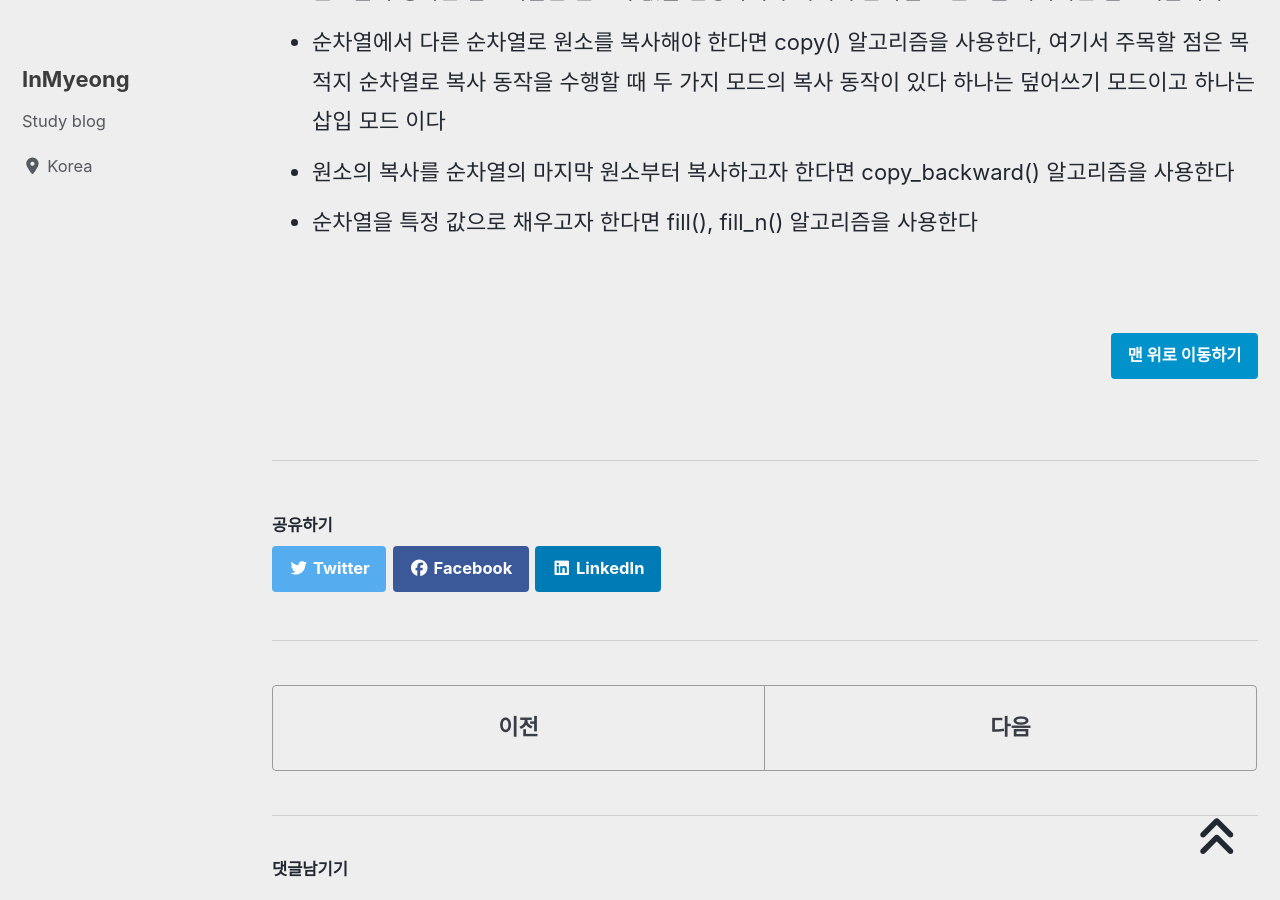
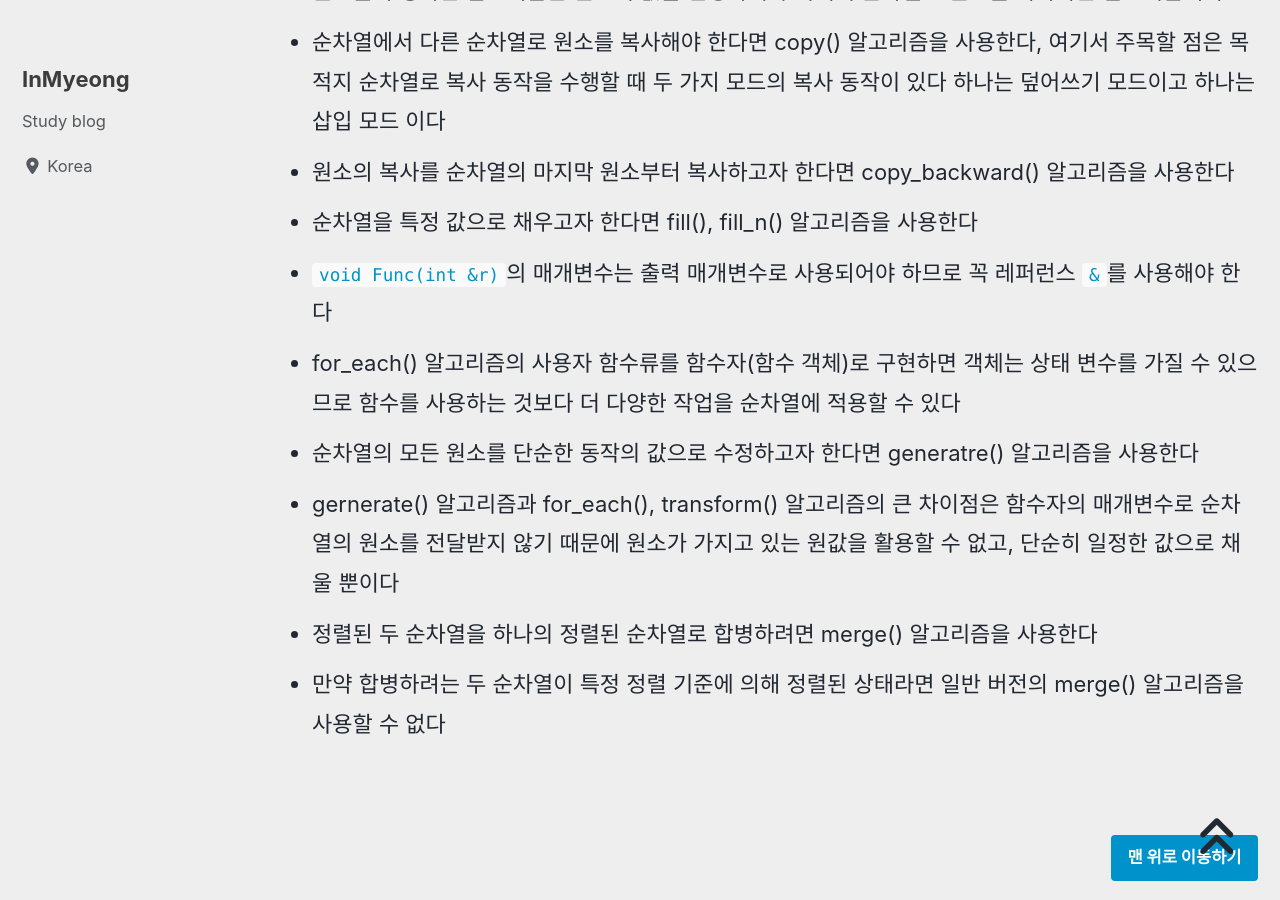
Before and after one commit to devMyeong/devMyeong.github.io, a Jekyll site: the page built from _posts/stl/2021-08-12-cpp-stl.md, in a window 1280 px wide and 900 px high, scrolled down 17338 px. Built offline with Jekyll 4.4.1, drawn with Linux system fonts in a browser that asks for light colours; cached includes are drawn as plain includes; nearby versions of some CDN libraries; some web fonts are replaced; comment, search, counter and statistics services are not loaded.

Commit message:
update stl chpater 08-2

```diff
--- a/_posts/stl/2021-08-12-cpp-stl.md
+++ b/_posts/stl/2021-08-12-cpp-stl.md
@@ -298,6 +298,12 @@ lt.remove_if(Predicate); // 이와 같이 조건자가 참인 모든 원소를
 - 순차열에서 다른 순차열로 원소를 복사해야 한다면 copy() 알고리즘을 사용한다, 여기서 주목할 점은 목적지 순차열로 복사 동작을 수행할 때 두 가지 모드의 복사 동작이 있다 하나는 덮어쓰기 모드이고 하나는 삽입 모드 이다
 - 원소의 복사를 순차열의 마지막 원소부터 복사하고자 한다면 copy_backward() 알고리즘을 사용한다
 - 순차열을 특정 값으로 채우고자 한다면 fill(), fill_n() 알고리즘을 사용한다
+- `void Func(int &r)`의 매개변수는 출력 매개변수로 사용되어야 하므로 꼭 레퍼런스 `&`를 사용해야 한다
+- for_each() 알고리즘의 사용자 함수류를 함수자(함수 객체)로 구현하면 객체는 상태 변수를 가질 수 있으므로 함수를 사용하는 것보다 더 다양한 작업을 순차열에 적용할 수 있다
+- 순차열의 모든 원소를 단순한 동작의 값으로 수정하고자 한다면 generatre() 알고리즘을 사용한다
+- gernerate() 알고리즘과 for_each(), transform() 알고리즘의 큰 차이점은 함수자의 매개변수로 순차열의 원소를 전달받지 않기 때문에 원소가 가지고 있는 원값을 활용할 수 없고, 단순히 일정한 값으로 채울 뿐이다
+- 정렬된 두 순차열을 하나의 정렬된 순차열로 합병하려면 merge() 알고리즘을 사용한다
+- 만약 합병하려는 두 순차열이 특정 정렬 기준에 의해 정렬된 상태라면 일반 버전의 merge() 알고리즘을 사용할 수 없다
 
 <br>
 
```
